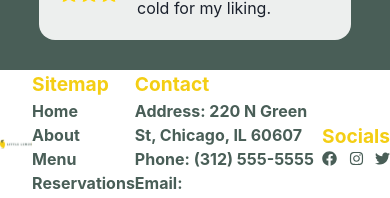
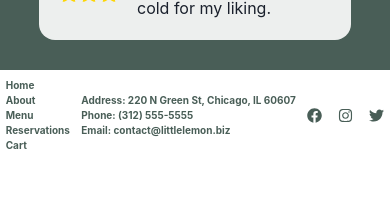
Before and after one commit to benjaminelliott/litle-lemon-web-app, a React (Create React App) app: page / in a window 390 px wide. Shown: the part 1316-1514 px from the top of the page. After the commit the page ends 1476 px from the top, so only its background shows below. Built offline with nearby package versions, Linux system fonts and the light colour scheme; a web font is replaced by a local one.

Commit message:
made bottom navbar responsive

```diff
--- a/src/App.css
+++ b/src/App.css
@@ -47,6 +47,7 @@
 
 .bottom-nav {
   background: #fff;
+  padding: 2% 0%;
   min-height: 10dvh;
   display: flex;
   align-items: center;
@@ -105,7 +106,17 @@
   color: var(--p1)
 }
 
+.nav-title-footer {
+  font-size: x-small;
+  color: var(--p2)
+}
+
+.nav-link-footer {
+  font-size: x-small;
+}
+
 .nav-list-footer-socials {
+  gap: 1rem;
   display: flex;
   justify-content: space-between;
 }
@@ -118,11 +129,6 @@
 
 .nav-list-footer-social:hover {
   scale: 1.5;
-}
-
-.nav-title-footer {
-  font-size: larger;
-  color: var(--p2)
 }
 
 .nav li {
@@ -1097,7 +1103,7 @@
   .nav-logo {
     height: 50px;
   }
-  .nav-list-link, .nav-cart-quantity, .nav-user {
+  .nav-list-link, .nav-cart-quantity, .nav-user, .nav-title-footer, .nav-link-footer {
     font-size: small;
   }
   .nav-cart-quantity {
@@ -1111,7 +1117,7 @@
   .top-nav-top {
     padding: 1% 15%;
   }
-  .nav-list-link, .nav-cart-quantity, .nav-user {
+  .nav-list-link, .nav-cart-quantity, .nav-user, .nav-title-footer, .nav-link-footer {
     font-size: medium;
   }
   .nav-cart-quantity {
@@ -1126,7 +1132,7 @@
   .top-nav-top {
     padding: 1% 20%;
   }
-  .nav-list-link, .nav-cart-quantity, .nav-user {
+  .nav-list-link, .nav-cart-quantity, .nav-user, .nav-title-footer, .nav-link-footer {
     font-size: large;
   }
   .hero-buttons {
--- a/src/components/Layout.tsx
+++ b/src/components/Layout.tsx
@@ -190,24 +190,19 @@
         </Formik>
         <Outlet />
         <footer className="bottom-nav">
-          <Link to={"/"}>
-            <img className="nav-logo" src="Logo .svg" alt="default" />
-          </Link>
           <ul className="nav-list-footer">
-            <h1 className="nav-title-footer">Sitemap</h1>
             {siteMap.map((item) => {
               return (
-                <li key={item.key}>
+                <li key={item.key} className="nav-link-footer">
                   <Link to={item.link}>{item.name}</Link>
                 </li>
               );
             })}
           </ul>
           <ul className="nav-list-footer">
-            <h1 className="nav-title-footer">Contact</h1>
             {props.contacts.map((contact) => {
               return (
-                <li key={contact.key}>
+                <li key={contact.key} className="nav-link-footer">
                   <Link to={contact.link}>
                     <strong>{contact.name}:</strong> {contact.data}
                   </Link>
@@ -216,7 +211,6 @@
             })}
           </ul>
           <ul className="nav-list-footer">
-            <h1 className="nav-title-footer">Socials</h1>
             <div className="nav-list-footer-socials">
               {props.socials.map((social) => {
                 return (
```
